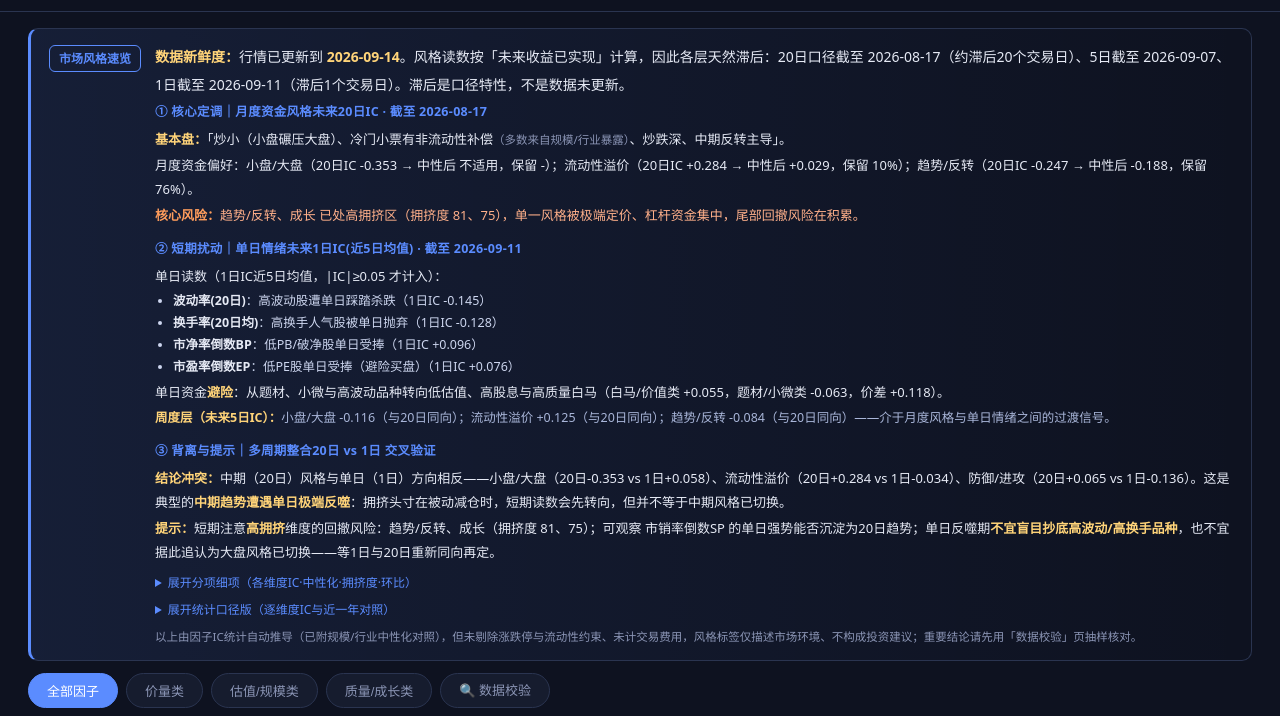
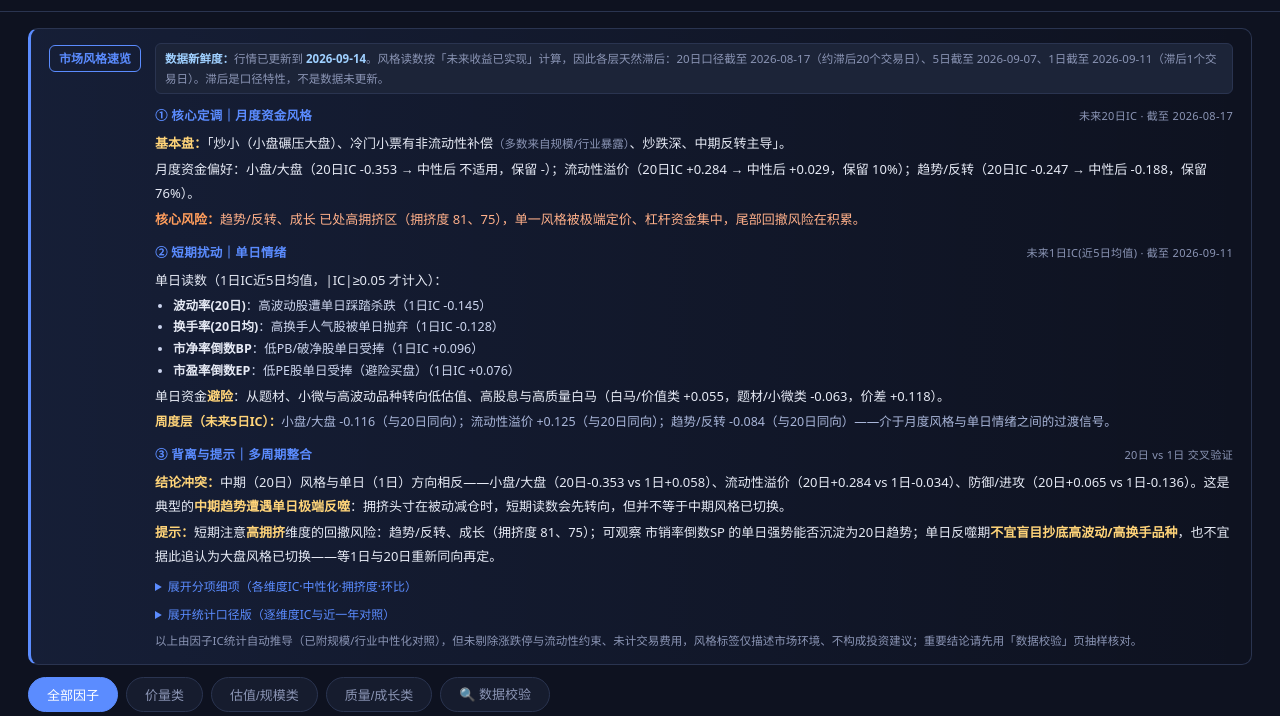
Before and after one commit to notheory/factor-dashboard, a plain HTML site: page index.html in a window 1280 px wide. Shown: the part 84-800 px from the top of the page. Drawn offline with Linux system fonts and the light colour scheme.

Commit message:
auto: dashboard data update 2026-09-14 23:37

```diff
--- a/styles.css
+++ b/styles.css
@@ -121,3 +121,10 @@ td.sep{border-left:1px solid var(--line)}
 .lwk{color:#a9b6d9;font-size:12.5px}
 .ldate{color:var(--dim);font-size:11.5px}
 .lsub .fake{color:var(--dim)}
+
+/* 数据新鲜度与各层滞后标注 */
+.fresh{font-size:11.5px;color:var(--dim);line-height:1.7;background:var(--card2);border:1px solid var(--line);
+  border-radius:6px;padding:5px 9px;margin-bottom:9px}
+.fresh b{color:#9fd0ff}
+.ltitle{display:flex;justify-content:space-between;align-items:baseline;gap:10px;flex-wrap:wrap}
+.lag{font-size:11px;color:var(--dim);font-weight:400}
```
